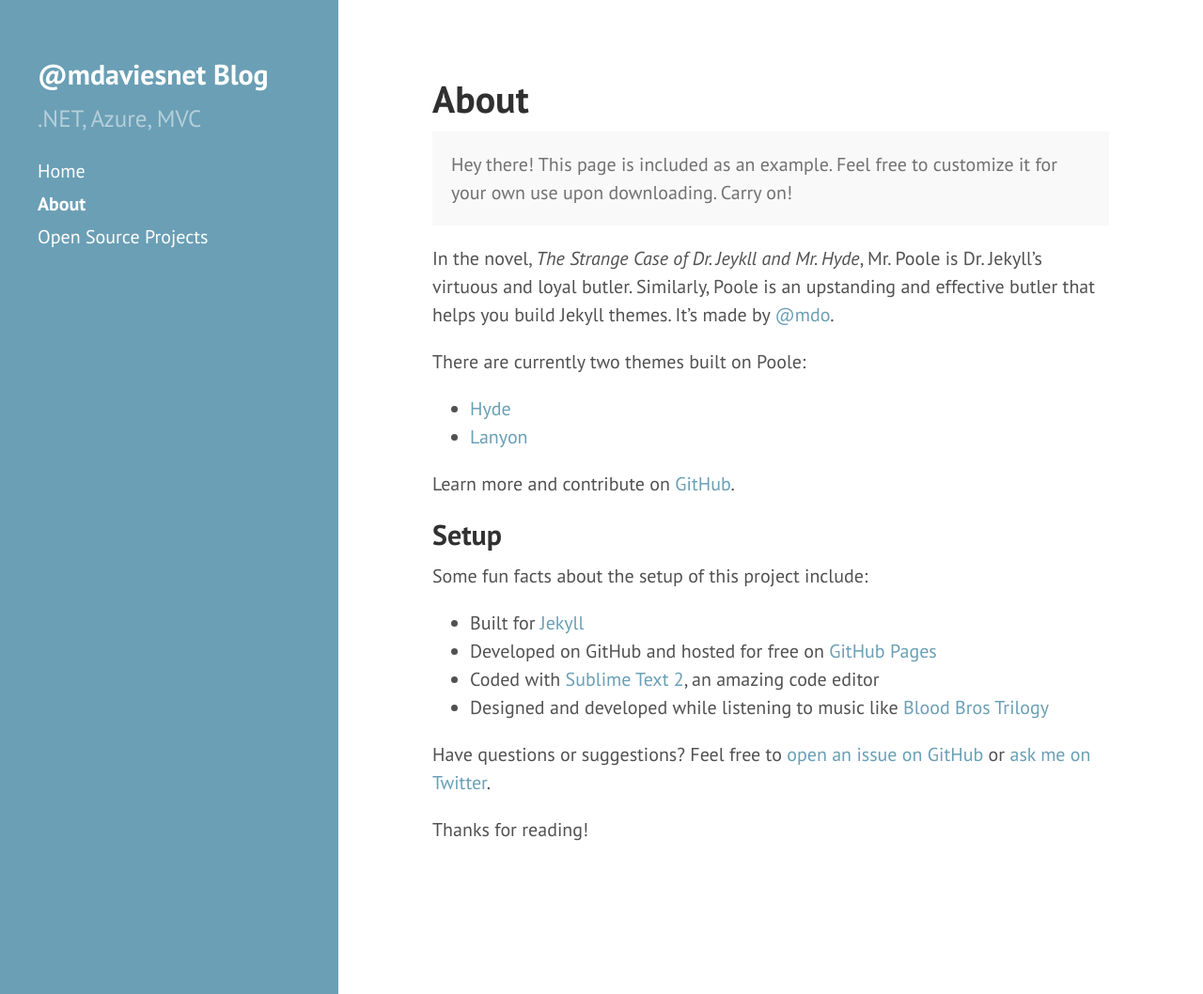
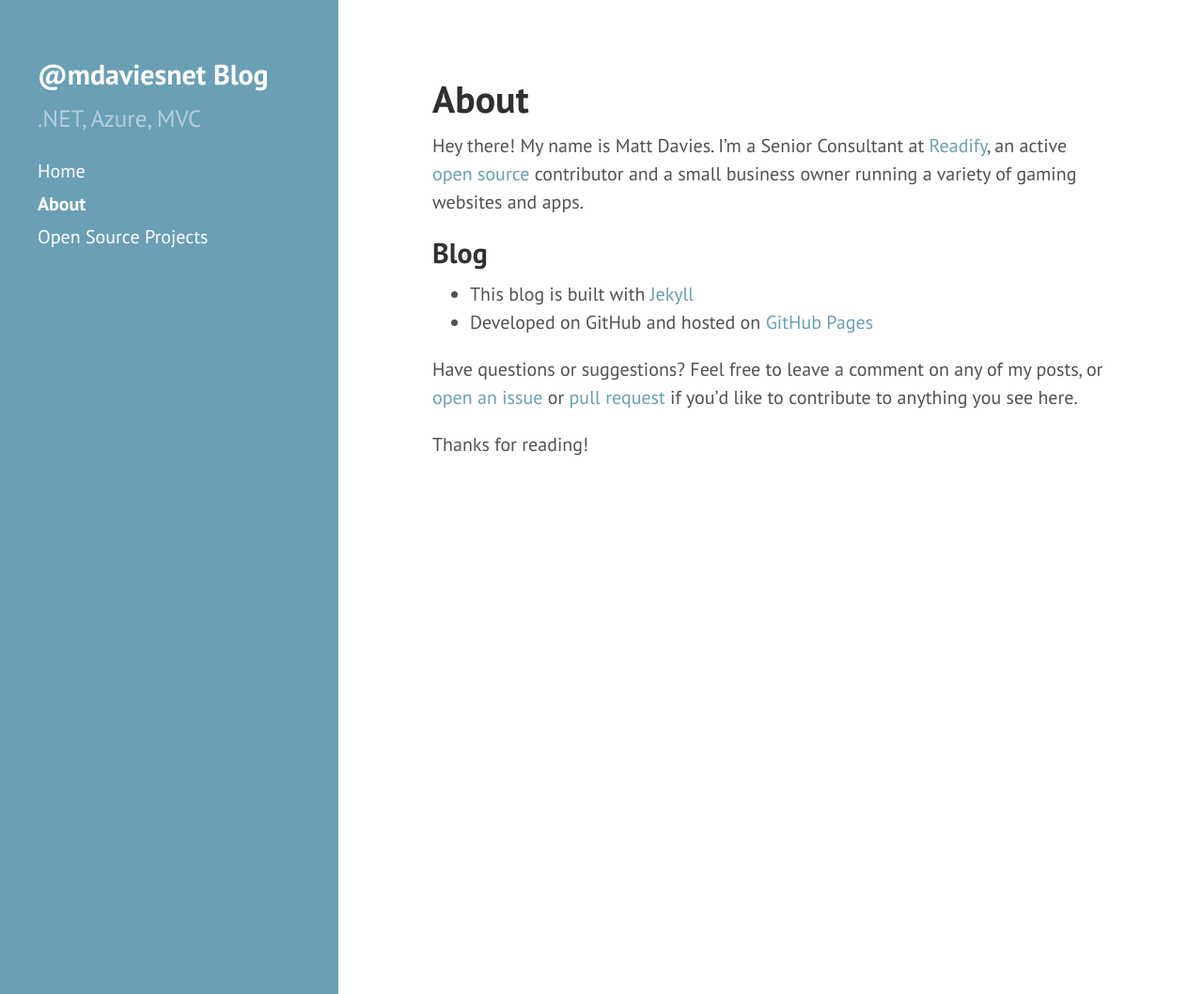
Before and after one commit to MattDavies/mattdavies.github.io, a Jekyll site: the page built from about.md, in a window 1280 px wide and 1058 px high. Shown: the whole window at 94% size. Built offline with Jekyll 4.4.1, drawn with Linux system fonts in a browser that asks for light colours.

Commit message:
Fill in the about page

```diff
--- a/about.md
+++ b/about.md
@@ -3,28 +3,13 @@ layout: page
 title: About
 ---
 
-<p class="message">
-  Hey there! This page is included as an example. Feel free to customize it for your own use upon downloading. Carry on!
-</p>
+Hey there! My name is Matt Davies. I'm a Senior Consultant at [Readify](http://readify.net), an active [open source](https://github.com/MRCollective) contributor and a small business owner running a variety of gaming websites and apps.
 
-In the novel, *The Strange Case of Dr. Jeykll and Mr. Hyde*, Mr. Poole is Dr. Jekyll's virtuous and loyal butler. Similarly, Poole is an upstanding and effective butler that helps you build Jekyll themes. It's made by [@mdo](https://twitter.com/mdo).
+## Blog
 
-There are currently two themes built on Poole:
+* This blog is built with [Jekyll](http://jekyllrb.com)
+* Developed on GitHub and hosted on [GitHub Pages](https://pages.github.com)
 
-* [Hyde](http://hyde.getpoole.com)
-* [Lanyon](http://lanyon.getpoole.com)
-
-Learn more and contribute on [GitHub](https://github.com/poole).
-
-## Setup
-
-Some fun facts about the setup of this project include:
-
-* Built for [Jekyll](http://jekyllrb.com)
-* Developed on GitHub and hosted for free on [GitHub Pages](https://pages.github.com)
-* Coded with [Sublime Text 2](http://sublimetext.com), an amazing code editor
-* Designed and developed while listening to music like [Blood Bros Trilogy](https://soundcloud.com/maddecent/sets/blood-bros-series)
-
-Have questions or suggestions? Feel free to [open an issue on GitHub](https://github.com/poole/issues/new) or [ask me on Twitter](https://twitter.com/mdo).
+Have questions or suggestions? Feel free to leave a comment on any of my posts, or [open an issue](https://github.com/MattDavies/mattdavies.github.io/issues/new) or [pull request](https://github.com/MattDavies/mattdavies.github.io/pulls) if you'd like to contribute to anything you see here.
 
 Thanks for reading!
```
